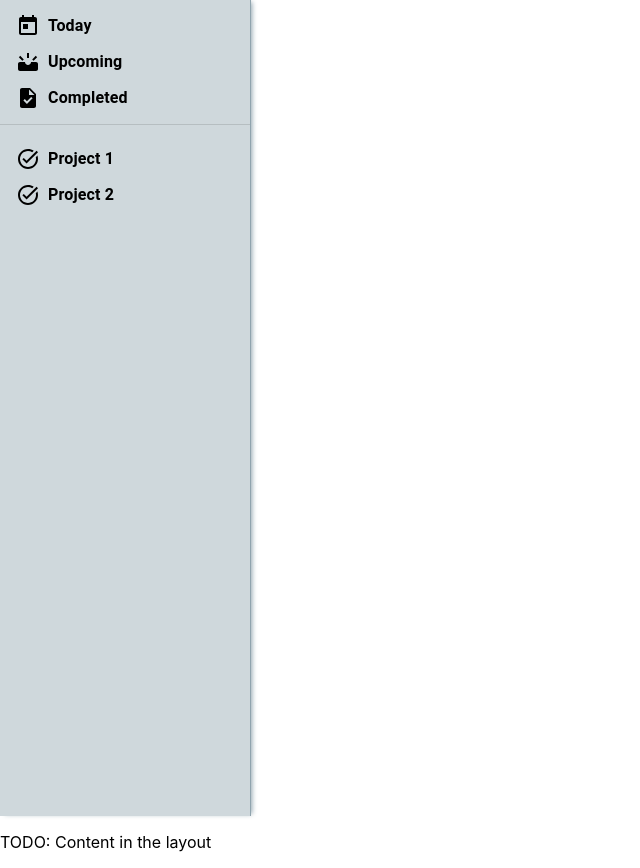
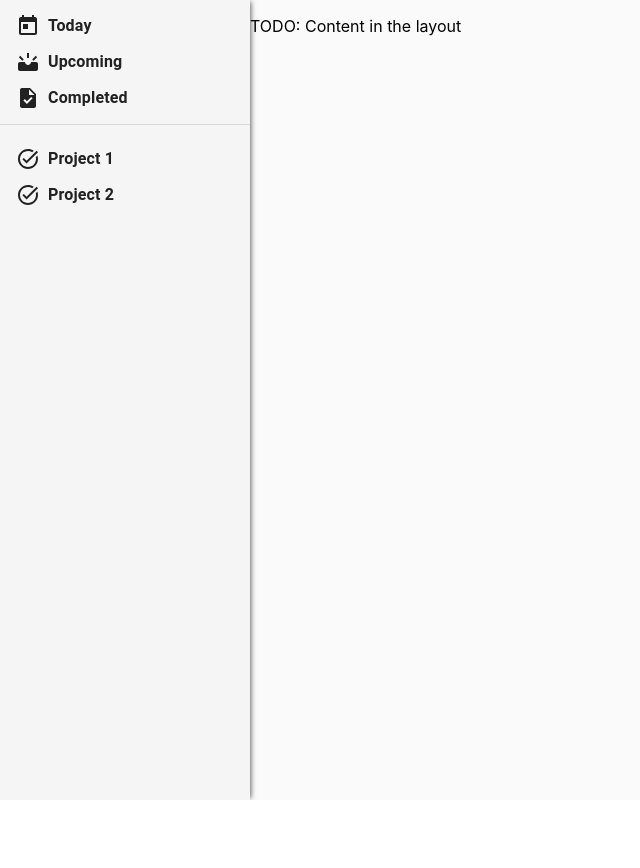
Before and after one commit to MitchStark10/venom-electron, a React (Create React App) app: page / in a window 1280 px wide. Shown: the whole page, without its empty margins (0-640 px from the left). After the commit the page ends 800 px from the top, so only its background shows below. Built offline with nearby package versions, Linux system fonts and the light colour scheme.

Commit message:
auto detect theme changes

```diff
--- a/public/index.html
+++ b/public/index.html
@@ -28,7 +28,7 @@
       work correctly both with client-side routing and a non-root public URL.
       Learn how to configure a non-root public URL by running `npm run build`.
     -->
-    <title>React App</title>
+    <title>Venom</title>
   </head>
   <body>
     <noscript>You need to enable JavaScript to run this app.</noscript>
--- a/src/App.tsx
+++ b/src/App.tsx
@@ -1,9 +1,20 @@
 import { ThemeProvider } from "@emotion/react";
-import { FC } from "react";
+import { FC, useEffect, useState } from "react";
 import { Layout } from "./Layout";
-import { theme } from "./muiTheme";
+import { createMuiTheme } from "./muiTheme";
 
 const App: FC = () => {
+  const [themeMode, setThemeMode] = useState<"light" | "dark">("light");
+  useEffect(() => {
+    window
+      .matchMedia("(prefers-color-scheme: dark)")
+      .addEventListener("change", (e) => {
+        setThemeMode(e.matches ? "dark" : "light");
+      });
+  }, []);
+
+  const theme = createMuiTheme(themeMode);
+
   return (
     <ThemeProvider theme={theme}>
       <Layout />
--- a/src/Layout/Sidebar/index.tsx
+++ b/src/Layout/Sidebar/index.tsx
@@ -1,17 +1,24 @@
 import { Task, TaskAlt, Today, Upcoming } from "@mui/icons-material";
 import { Divider, styled } from "@mui/material";
 import { projectList } from "../../mockData/projectList";
+import { Project } from "../../types/Project";
 import { SidebarMenuItem } from "./SidebarMenuItem";
 
 const SidebarContainer = styled("span")(({ theme }) => ({
   display: "flex",
   flexDirection: "column",
   width: "250px",
-  backgroundColor: theme.palette.grey[100],
+  backgroundColor:
+    theme.palette.mode === "dark"
+      ? theme.palette.grey[900]
+      : theme.palette.grey[100],
+  color:
+    theme.palette.mode === "dark"
+      ? theme.palette.grey[300]
+      : theme.palette.grey[900],
   padding: `${theme.spacing(4)} 0`,
   height: "100vh",
-  borderRight: `1px solid ${theme.palette.grey[300]}`,
-  boxShadow: `3px 0 5px -2px ${theme.palette.grey[300]}`,
+  boxShadow: `3px 0 5px -2px ${theme.palette.grey[700]}`,
 }));
 
 const DividerWithPadding = styled(Divider)(({ theme }) => ({
@@ -25,7 +32,7 @@ export const SideBar = () => {
       <SidebarMenuItem icon={<Upcoming />} title="Upcoming" />
       <SidebarMenuItem icon={<Task />} title="Completed" />
       <DividerWithPadding />
-      {projectList.map((project) => (
+      {projectList.map((project: Project) => (
         <SidebarMenuItem
           key={project.id}
           icon={<TaskAlt />}
--- a/src/Layout/index.tsx
+++ b/src/Layout/index.tsx
@@ -1,10 +1,20 @@
+import { styled } from "@mui/material";
 import { SideBar } from "./Sidebar";
+
+const StyledLayout = styled("div")(({ theme }) => ({
+  backgroundColor:
+    theme.palette.mode === "dark"
+      ? theme.palette.grey[600]
+      : theme.palette.grey[50],
+  display: "flex",
+  flexDirection: "row",
+}));
 
 export const Layout = () => {
   return (
-    <div>
+    <StyledLayout>
       <SideBar />
       <p>TODO: Content in the layout</p>
-    </div>
+    </StyledLayout>
   );
 };
--- a/src/index.css
+++ b/src/index.css
@@ -1,13 +1,17 @@
 body {
   margin: 0;
-  font-family: -apple-system, BlinkMacSystemFont, 'Segoe UI', 'Roboto', 'Oxygen',
-    'Ubuntu', 'Cantarell', 'Fira Sans', 'Droid Sans', 'Helvetica Neue',
+  font-family: -apple-system, BlinkMacSystemFont, "Segoe UI", "Roboto", "Oxygen",
+    "Ubuntu", "Cantarell", "Fira Sans", "Droid Sans", "Helvetica Neue",
     sans-serif;
   -webkit-font-smoothing: antialiased;
   -moz-osx-font-smoothing: grayscale;
 }
 
+* {
+  box-sizing: border-box;
+}
+
 code {
-  font-family: source-code-pro, Menlo, Monaco, Consolas, 'Courier New',
+  font-family: source-code-pro, Menlo, Monaco, Consolas, "Courier New",
     monospace;
 }
--- a/src/mockData/projectList.ts
+++ b/src/mockData/projectList.ts
@@ -9,4 +9,4 @@ export const projectList: Project[] = [
     id: 2,
     name: "Project 2",
   },
-] as const;
+];
--- a/src/muiTheme.ts
+++ b/src/muiTheme.ts
@@ -1,7 +1,9 @@
 import { createTheme } from "@mui/material";
 
-export const theme = createTheme({
+export const createMuiTheme = (mode: "light" | "dark") =>
+  createTheme({
     palette: {
+      mode: mode,
       primary: {
         light: "#757ce8",
         main: "#3f50b5",
@@ -15,16 +17,16 @@ export const theme = createTheme({
         contrastText: "#000",
       },
       grey: {
-      50: "#eceff1",
-      100: "#cfd8dc",
-      200: "#b0bec5",
-      300: "#90a4ae",
-      400: "#78909c",
-      500: "#607d8b",
-      600: "#546e7a",
-      700: "#455a64",
-      800: "#37474f",
-      900: "#263238",
+        50: "#fafafa",
+        100: "#f5f5f5",
+        200: "#eeeeee",
+        300: "#e0e0e0",
+        400: "#bdbdbd",
+        500: "#9e9e9e",
+        600: "#757575",
+        700: "#616161",
+        800: "#424242",
+        900: "#212121",
       },
     },
     spacing: 2,
```
Lines whose indentation alone changed are shown as unchanged.
